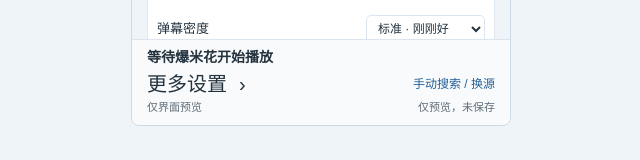
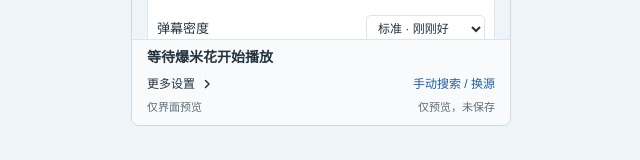
Before and after one commit to ghjkllasdf-fake/Baomihua-danmu-companion, a React (Vite) app in the folder ui/: page / in a window 1280 px wide. Shown: the part 414-574 px from the top of the page, without its empty margins (319-959 px from the left). Built offline with nearby package versions, Linux system fonts and the light colour scheme.

Commit message:
fix: refine compact footer labels and update icons

```diff
--- a/ui/src/App.tsx
+++ b/ui/src/App.tsx
@@ -175,7 +175,17 @@ export function App() {
     <footer className="mini-footer">
       <section className="playback-strip" aria-label="播放器连接状态"><div className="playback-title"><strong>{player.title || '等待爆米花开始播放'}</strong>{player.title && <small>{playbackStatus(player)}{player.episodeNumber ? ` · 第 ${player.episodeNumber} 集` : ''}</small>}</div>{player.positionMs !== null && <span className="timecode">{formatTime(player.positionMs)}</span>}</section>
       <p id="match-status" className="match-status" role="status">{matchNotice}</p>
-      <div className="footer-actions"><button className="more-link" aria-controls="more-settings" aria-expanded={view === 'more'} aria-label={view === 'more' ? '返回' : updates.available ? `更多设置，有新版本 ${updates.snapshot?.availableVersion}` : '更多设置'} onClick={() => navigate(view === 'more' ? 'display' : 'more')}><span className="more-label">{view === 'more' ? '返回' : '更多设置'}{view !== 'more' && updates.available && <span className="update-indicator" data-update-indicator aria-hidden="true">↑</span>}</span> <span aria-hidden="true">{view === 'more' ? '‹' : '›'}</span></button><button className={`manual-source-link${manualSearchRequired ? ' needs-attention' : ''}`} aria-label="手动搜索 / 换源" aria-describedby={manualSearchRequired ? 'match-status' : undefined} onClick={() => navigate(view === 'sources' ? 'display' : 'sources')}>手动搜索 / 换源{manualSearchRequired && <span className="manual-source-prompt" aria-hidden="true">需处理</span>}</button></div>
+      <div className="footer-actions">
+        <button className="more-link" aria-controls="more-settings" aria-expanded={view === 'more'} aria-label={view === 'more' ? '返回' : updates.available ? `更多设置，有新版本 ${updates.snapshot?.availableVersion}` : '更多设置'} onClick={() => navigate(view === 'more' ? 'display' : 'more')}>
+          <span className="more-label">{view === 'more' ? '返回' : '更多设置'}{view !== 'more' && updates.available &&
+            <span className="update-indicator" data-update-indicator aria-hidden="true">
+              <svg viewBox="0 0 24 24" fill="none" stroke="currentColor" strokeWidth="1.8" strokeLinecap="round" strokeLinejoin="round" focusable="false"><path d="m8 8 4-4 4 4M12 4v11M5 14v5a1 1 0 0 0 1 1h12a1 1 0 0 0 1-1v-5" /></svg>
+            </span>}
+          </span>
+          <svg className="more-chevron" data-direction={view === 'more' ? 'back' : 'forward'} viewBox="0 0 12 12" fill="none" stroke="currentColor" strokeWidth="1.5" strokeLinecap="round" strokeLinejoin="round" aria-hidden="true" focusable="false"><path d="m4.5 2.5 3.5 3.5-3.5 3.5" /></svg>
+        </button>
+        <button className={`manual-source-link${manualSearchRequired ? ' needs-attention' : ''}`} aria-label="手动搜索 / 换源" aria-describedby={manualSearchRequired ? 'match-status' : undefined} onClick={() => navigate(view === 'sources' ? 'display' : 'sources')}>手动搜索 / 换源{manualSearchRequired && <span className="manual-source-prompt" aria-hidden="true">需处理</span>}</button>
+      </div>
       <span className="update-announcement" role="status">{updates.available ? `发现新版本 ${updates.snapshot?.availableVersion}，请打开更多设置查看更新。` : ''}</span>
       <div className="footer-meta"><span className="footer-status">{connected ? '桌面宿主已连接' : inDesktop ? connectionStatus === 'failed' ? '宿主连接不可用' : '正在连接桌面宿主…' : '仅界面预览'}</span><span>{count ? `${count.toLocaleString()} 条弹幕已准备` : settingsStatusText[settingsStatus]}</span></div>
       {settingsStatus === 'unknown' && <button className="text-button" onClick={() => settingsSession.current?.retryRecovery()}>重新同步设置</button>}
--- a/ui/src/compact.css
+++ b/ui/src/compact.css
@@ -31,7 +31,9 @@
 .mini-app .setting-line { border: 0; padding: 4px 0; min-height: 38px; font-size: 13px; }
 .mini-app .setting-line select { padding: 4px 7px; font-size: 13px; }
 .mini-app .more-link { display: flex; justify-content: space-between; align-items: center; padding: 8px 0; margin-top: 3px; border-top: 1px solid var(--line); background: transparent; width: 100%; font-size: 12px; }
-.mini-app .more-link span { font-size: 20px; line-height: 16px; }
+.mini-app .more-label { display: inline-flex; align-items: center; gap: 5px; font-size: inherit; line-height: 18px; }
+.mini-app .more-chevron { width: 12px; height: 12px; flex-shrink: 0; }
+.mini-app .more-chevron[data-direction=back] { transform: rotate(180deg); }
 .mini-app .api-connection { padding: 4px 0 8px; margin-bottom: 4px; display: block; background: transparent; }
 .mini-app .api-connection form { display: grid; grid-template-columns: 66px minmax(0, 1fr); align-items: center; gap: 4px 6px; }
 .mini-app .api-connection .field-label { margin: 0; font-size: 13px; }
@@ -76,7 +78,7 @@
 .mini-app .match-status:empty { margin: 0; height: 0; }
 .manual-source-link { background: transparent; padding: 5px 0; font-size: 13px; color: var(--focus); text-decoration: underline; text-underline-offset: 3px; }
 .footer-actions { display: flex; justify-content: space-between; align-items: center; gap: 16px; }
-.mini-app .footer-actions .more-link { width: auto; gap: 12px; padding: 5px 0; margin: 0; border: 0; font-size: 13px; }
+.mini-app .footer-actions .more-link { width: auto; gap: 6px; padding: 5px 0; margin: 0; border: 0; font-size: 12px; font-weight: 400; }
 .footer-meta { display: flex; justify-content: space-between; gap: 6px; font-size: 11px; color: var(--muted); }
 @media (max-width: 340px) { .mini-toolbar { gap: 14px; }.mini-app .region-icon { display: none; }.mini-app .range-control { grid-template-columns: 68px minmax(0, 1fr) 42px; } }
 @media (pointer: coarse) { .mini-app button, .mini-app summary, .mini-app .toggle-row, .mini-app .master-switch { min-height: 44px; }.mini-app input[type=range] { height: 40px; } }
--- a/ui/src/update.css
+++ b/ui/src/update.css
@@ -1,5 +1,5 @@
-.more-label { position: relative; display: inline-block; }
-.update-indicator { position: absolute; top: -7px; right: -8px; color: #c4242a; font-size: 12px; line-height: 1; font-weight: 700; pointer-events: none; }
+.update-indicator { display: inline-flex; align-items: center; width: 14px; height: 14px; flex-shrink: 0; color: #c4242a; pointer-events: none; }
+.update-indicator svg { display: block; width: 100%; height: 100%; }
 html[data-skin="studio"] .update-indicator { color: #ff6971; }
 .update-announcement { position: absolute; width: 1px; height: 1px; overflow: hidden; clip-path: inset(50%); white-space: nowrap; }
 .update-panel { margin-bottom: 18px; padding-bottom: 14px; border-bottom: 1px solid var(--line); } /* taste-skill-ignore: matches existing app settings section dividers. */
```
Also changed, not shown: 1 other file (tests, documents, lock files or other folders).
